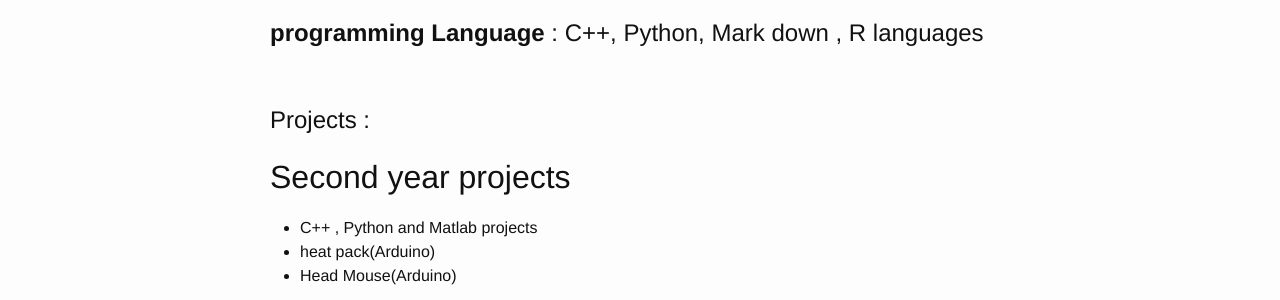
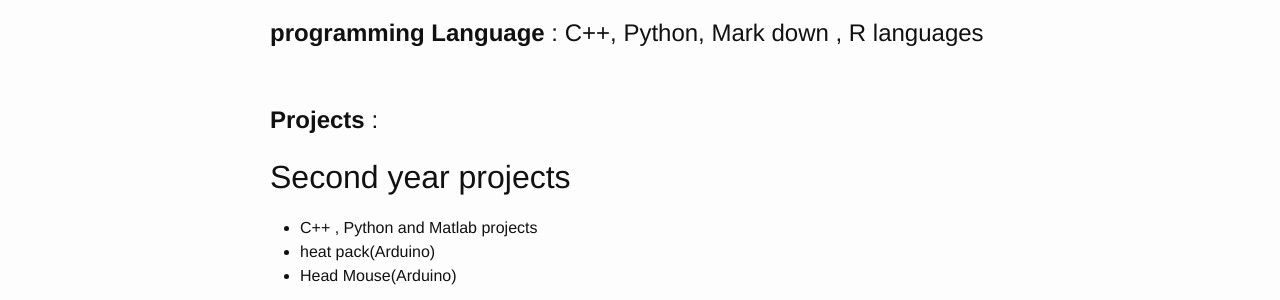
Before and after one commit to Menna-Rafat/menna-rafat.github.io, a Jekyll site: the page built from _posts/2019-10-24-welcome-to-jekyll.markdown, in a window 1280 px wide. Shown: the part 521-821 px from the top of the page. Built offline with Jekyll 4.4.1, drawn with Linux system fonts in a browser that asks for light colours.

```diff
--- a/_posts/2019-10-24-welcome-to-jekyll.markdown
+++ b/_posts/2019-10-24-welcome-to-jekyll.markdown
@@ -13,7 +13,7 @@ Hi, I’m Menna El-Khatib . junior Biomedical engineering student.
 # **Work Experience**: training in Sohag university Hospitals.<br/>
 # **Skills**:Accurate , detail oriented , Leadership , Team Player and Projects Management<br/>
 # **programming Language** : C++, Python, Mark down , R languages<br/> <br/>
-# Projects :
+# **Projects** :
 ## Second year projects
 * C++ , Python and Matlab projects
 * heat pack(Arduino)
```
